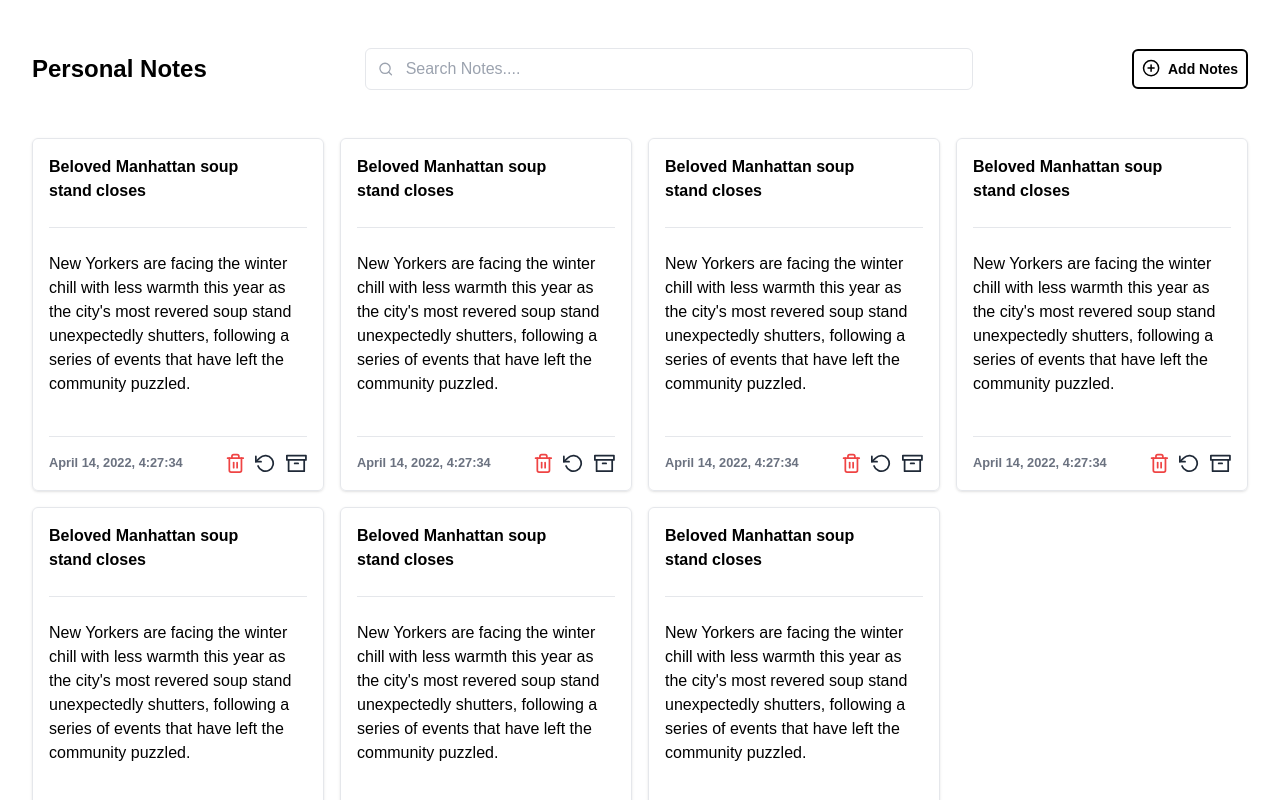
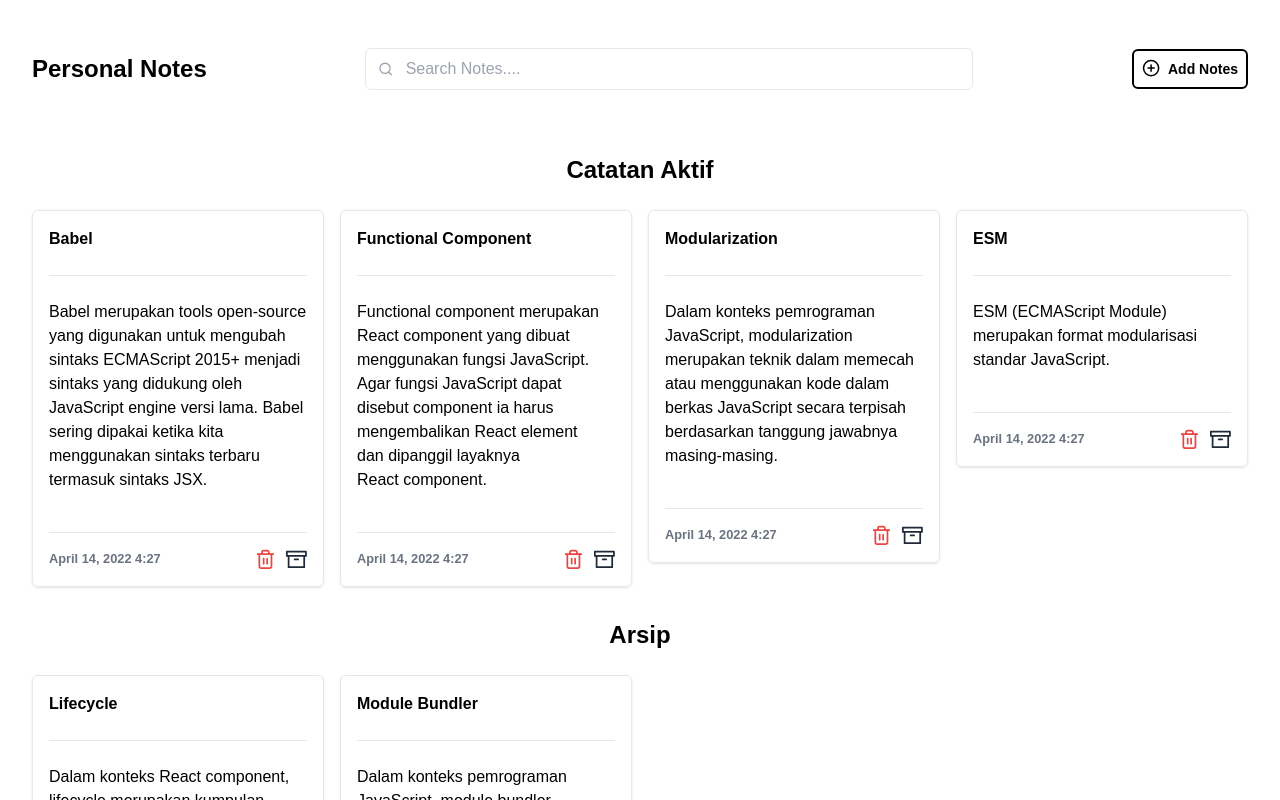
Before and after one commit to Aldi-H/dicoding-note-app, a React (Vite) app: page / in a window 1280 px wide. Shown: the top 800 px of the page. Built offline with nearby package versions, Linux system fonts and the light colour scheme.

Commit message:
Refactor NoteItem component to use props for note data

```diff
--- a/src/App.tsx
+++ b/src/App.tsx
@@ -1,7 +1,10 @@
 import { useState } from "react";
+
+import { initialData } from "./lib/NotesData";
+
 import Header from "./components/Header";
 import Modal from "./components/Modal";
-import NoteItem from "./components/NoteItem";
+import NoteLists from "./components/NoteLists";
 
 import "./App.css";
 
@@ -13,17 +16,18 @@
   };
 
   return (
-    <div className="max-w-screen-xl m-auto">
+    <div className="m-auto max-w-screen-xl">
       <Modal isOpen={isModalOpen} onClose={handleToggleModal} />
       <Header onOpenModal={handleToggleModal} />
-      <div className="grid lg:grid-cols-3 md:grid-cols-2 xl:grid-cols-4 grid-flow-row gap-4 ">
-        <NoteItem />
-        <NoteItem />
-        <NoteItem />
-        <NoteItem />
-        <NoteItem />
-        <NoteItem />
-        <NoteItem />
+      <div>
+        <NoteLists
+          notes={initialData.filter((note) => !note.archived)}
+          noteSection="Catatan Aktif"
+        />
+        <NoteLists
+          notes={initialData.filter((note) => note.archived)}
+          noteSection="Arsip"
+        />
       </div>
     </div>
   );
--- a/src/components/NoteItem.tsx
+++ b/src/components/NoteItem.tsx
@@ -1,41 +1,48 @@
 import { FiArchive, FiRotateCcw, FiTrash2 } from "react-icons/fi";
 
-const NoteItem = () => {
+interface NoteItemProps {
+  noteTitle: string;
+  noteContent: string;
+  noteDate: string;
+  noteArchived: boolean;
+}
+
+const NoteItem = ({
+  noteTitle,
+  noteContent,
+  noteDate,
+  noteArchived,
+}: NoteItemProps) => {
   return (
-    <div className="shadow border rounded-md backdrop-blur backdrop-brightness-100 p-4 h-max flex flex-col justify-between whitespace-pre-wrap">
-      <div className="flex flex-col text-left gap-y-3">
-        <h3 className="font-bold text-pretty">
-          Beloved Manhattan soup stand closes
-        </h3>
+    <div className="flex h-max flex-col justify-between whitespace-pre-wrap rounded-md border p-4 shadow backdrop-blur backdrop-brightness-100">
+      <div className="flex flex-col gap-y-3 text-left">
+        <h3 className="text-pretty font-bold">{noteTitle}</h3>
 
         <hr className="my-3" />
 
-        <p className="text-pretty">
-          New Yorkers are facing the winter chill with less warmth this year as
-          the city's most revered soup stand unexpectedly shutters, following a
-          series of events that have left the community puzzled.
-        </p>
+        <p className="text-pretty">{noteContent}</p>
       </div>
 
-      <hr className="mt-10 mb-4" />
+      <hr className="mb-4 mt-10" />
 
-      <footer className="flex text-center justify-between">
-        <small className="font-semibold text-gray-500">
-          April 14, 2022, 4:27:34
-        </small>
+      <footer className="flex justify-between text-center">
+        <small className="font-semibold text-gray-500">{noteDate}</small>
         <div className="flex flex-row gap-x-2.5">
           <FiTrash2
             className="cursor-pointer text-red-500 hover:text-red-500/85"
             size="1.3em"
           />
+          {noteArchived ? (
             <FiRotateCcw
               className="cursor-pointer text-gray-800 hover:text-gray-800/85"
               size="1.3em"
             />
+          ) : (
             <FiArchive
               className="cursor-pointer text-gray-800 hover:text-gray-800/85"
               size="1.3em"
             />
+          )}
         </div>
       </footer>
     </div>
--- /dev/null
+++ b/src/components/NoteLists.tsx
@@ -0,0 +1,37 @@
+import { formatDate, Note } from "../lib/NotesData";
+import NoteItem from "./NoteItem";
+
+interface NoteListsProps {
+  notes: Note[];
+  noteSection: string;
+}
+
+const NoteLists = ({ notes, noteSection }: NoteListsProps) => {
+  return (
+    <div className="py-4">
+      <h2 className="pb-6 text-2xl font-bold">{noteSection}</h2>
+      {/* List of NoteItems */}
+      <div className="grid grid-flow-row gap-4 md:grid-cols-2 lg:grid-cols-3 xl:grid-cols-4">
+        {notes.length === 0 ? (
+          <div className="text-center text-2xl text-gray-500">
+            <p className="text-center">Tidak ada catatan</p>
+          </div>
+        ) : (
+          notes.map((note) => {
+            return (
+              <NoteItem
+                noteTitle={note.title}
+                noteContent={note.body}
+                noteDate={formatDate(note.createdAt)}
+                noteArchived={note.archived}
+              />
+            );
+          })
+        )}
+      </div>
+      {/* End List of NoteItems */}
+    </div>
+  );
+};
+
+export default NoteLists;
```
Lines whose indentation alone changed are shown as unchanged.
